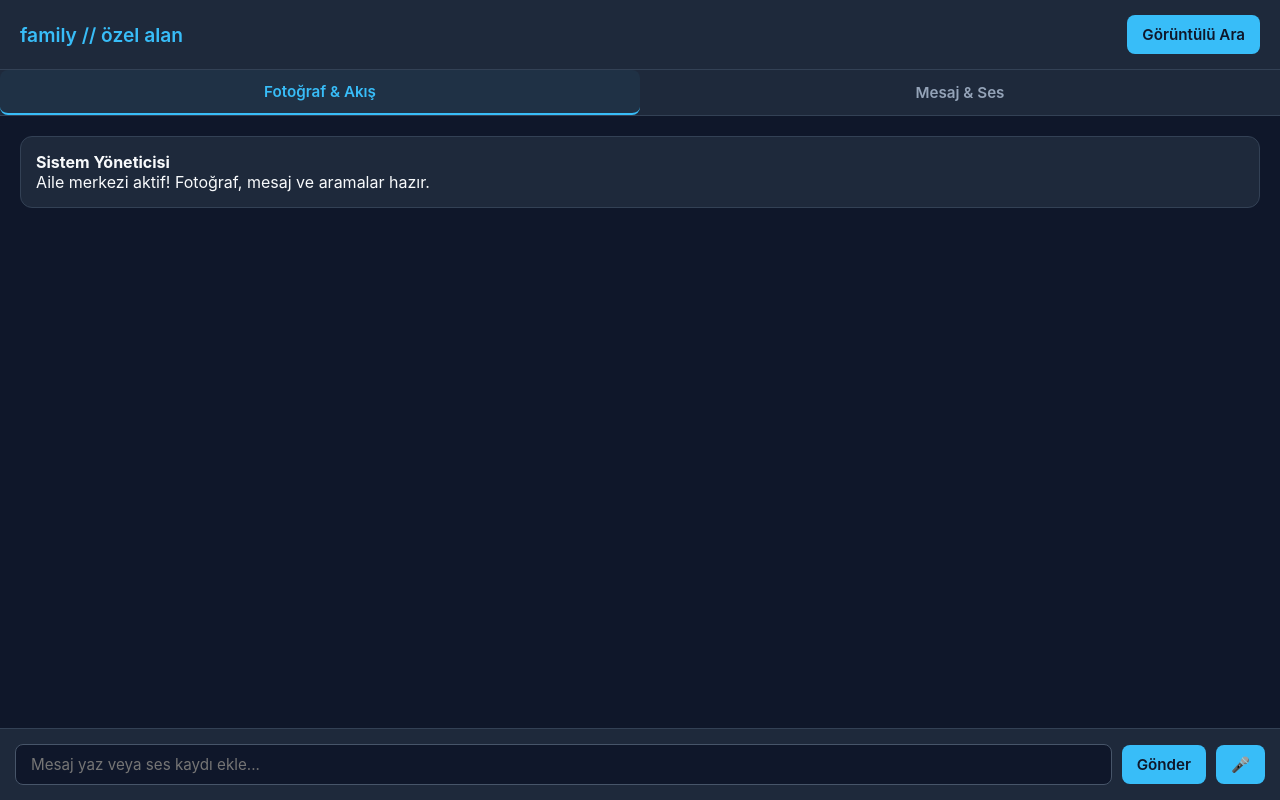
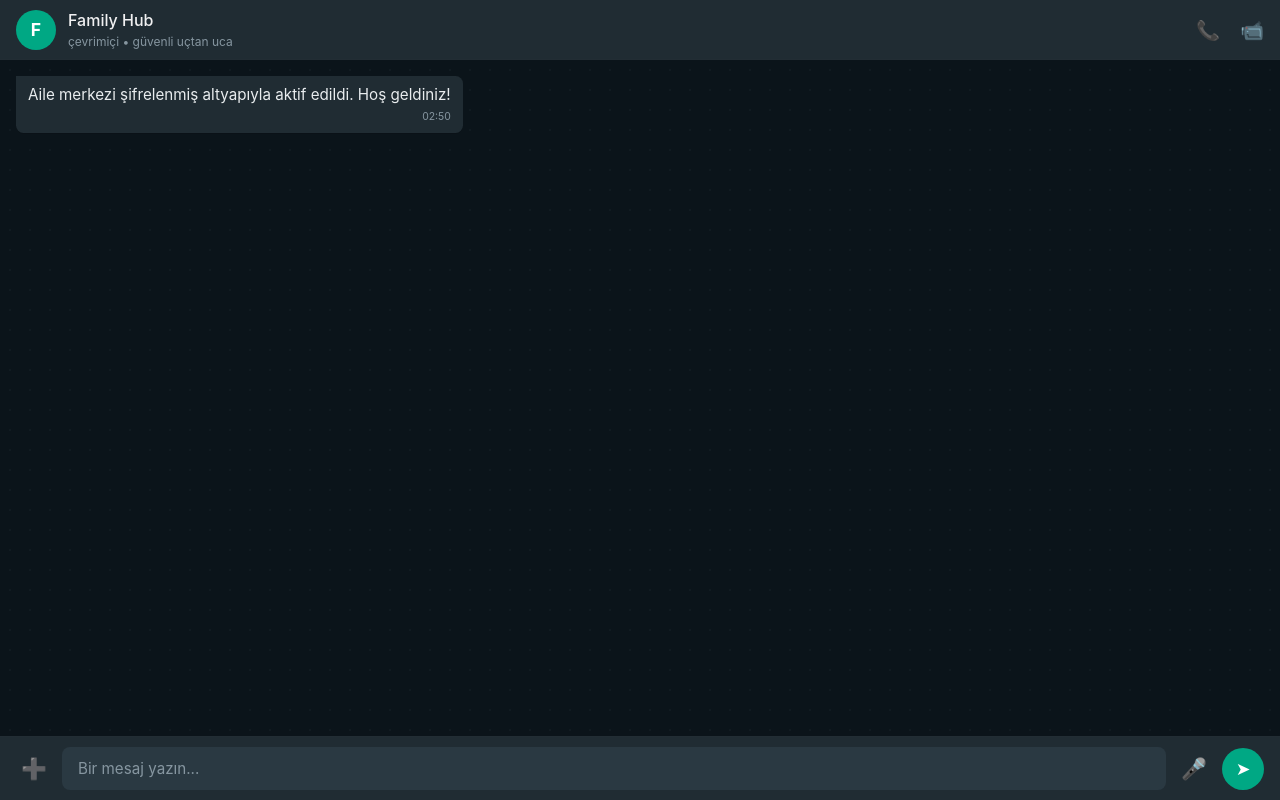
Before and after one commit to Synthetix0/FAMILY, a plain HTML site: page index.html in a window 1280 px wide. Drawn offline with Linux system fonts and the light colour scheme.

Commit message:
Update index.html for UI and functionality improvements

```diff
--- a/index.html
+++ b/index.html
@@ -2,127 +2,172 @@
 <html lang="tr">
 <head>
     <meta charset="UTF-8">
-    <meta name="viewport" content="width=device-width, initial-scale=1.0">
-    <title>Family - Özel Aile Merkezi</title>
+    <meta name="viewport" content="width=device-width, initial-scale=1.0, maximum-scale=1.0, user-scalable=no">
+    <title>Family // Secure Chat</title>
     <link rel="manifest" href="manifest.json">
-    <meta name="theme-color" content="#0f172a">
+    <meta name="theme-color" content="#0b141a">
     <style>
-        * { box-sizing: border-box; margin: 0; padding: 0; font-family: -apple-system, BlinkMacSystemFont, "Segoe UI", Roboto, sans-serif; }
-        body { background: #0f172a; color: #f8fafc; display: flex; flex-direction: column; height: 100vh; overflow: hidden; }
-        header { background: #1e293b; padding: 15px 20px; display: flex; justify-content: space-between; align-items: center; border-bottom: 1px solid #334155; }
-        h1 { font-size: 1.2rem; font-weight: 600; color: #38bdf8; }
-        .main-container { display: flex; flex: 1; overflow: hidden; }
-        sidebar { width: 300px; background: #1e293b; border-right: 1px solid #334155; display: flex; flex-direction: column; }
-        .content-area { flex: 1; display: flex; flex-direction: column; background: #0f172a; overflow-y: auto; padding: 20px; }
-        .tab-bar { display: flex; background: #1e293b; border-bottom: 1px solid #334155; }
-        .tab-btn { flex: 1; padding: 12px; background: none; border: none; color: #94a3b8; font-weight: 600; cursor: pointer; text-align: center; }
-        .tab-btn.active { color: #38bdf8; border-bottom: 2px solid #38bdf8; background: rgba(56, 189, 248, 0.05); }
-        .feed-card { background: #1e293b; border-radius: 12px; padding: 15px; margin-bottom: 15px; border: 1px solid #334155; }
-        .feed-card img { width: 100%; border-radius: 8px; margin-top: 10px; max-height: 350px; object-fit: cover; }
-        .controls { padding: 15px; background: #1e293b; border-top: 1px solid #334155; display: flex; gap: 10px; align-items: center; }
-        input, button { padding: 10px 15px; border-radius: 8px; border: 1px solid #475569; background: #0f172a; color: #fff; font-size: 0.95rem; }
-        input { flex: 1; }
-        button { background: #38bdf8; color: #0f172a; font-weight: 600; border: none; cursor: pointer; }
-        button:hover { background: #0ea5e9; }
-        .call-screen { display: none; position: fixed; inset: 0; background: rgba(15, 23, 42, 0.95); z-index: 100; flex-direction: column; justify-content: center; align-items: center; gap: 20px; }
-        video { width: 80%; max-width: 600px; border-radius: 12px; background: #000; }
+        * { box-sizing: border-box; margin: 0; padding: 0; font-family: -apple-system, BlinkMacSystemFont, "Segoe UI", Roboto, Helvetica, Arial, sans-serif; }
+        body { background: #0b141a; color: #e9edef; display: flex; flex-direction: column; height: 100vh; overflow: hidden; }
+
+        /* WhatsApp / Telegram Tarzı Üst Bar */
+        header { background: #202c33; padding: 10px 16px; display: flex; justify-content: space-between; align-items: center; border-bottom: 1px solid #222d34; height: 60px; }
+        .profile-info { display: flex; align-items: center; gap: 12px; }
+        .avatar { width: 40px; height: 40px; border-radius: 50%; background: #00a884; display: flex; align-items: center; justify-content: center; font-weight: bold; color: #fff; font-size: 1.1rem; }
+        .details h2 { font-size: 1rem; font-weight: 500; color: #f1f1f2; }
+        .details span { font-size: 0.75rem; color: #8696a0; }
+
+        .header-actions { display: flex; gap: 20px; }
+        .header-actions button { background: none; border: none; color: #aebac1; font-size: 1.2rem; cursor: pointer; }
+        .header-actions button:hover { color: #00a884; }
+
+        /* Sekme / Sohbet Alanı */
+        .app-body { flex: 1; display: flex; flex-direction: column; overflow: hidden; background: #0b141a; background-image: radial-gradient(#111b21 1px, transparent 1px); background-size: 20px 20px; }
+
+        .messages-container { flex: 1; overflow-y: auto; padding: 16px; display: flex; flex-direction: column; gap: 8px; }
+
+        /* Mesaj Baloncukları (Signal/WhatsApp tarzı) */
+        .message { max-width: 75%; padding: 8px 12px; border-radius: 7.5px; position: relative; font-size: 0.95rem; line-height: 1.4; word-wrap: break-word; box-shadow: 0 1px 0.5px rgba(0,0,0,0.13); }
+        .message.incoming { background: #202c33; align-self: flex-start; border-top-left-radius: 0; color: #e9edef; }
+        .message.outgoing { background: #005c4b; align-self: flex-end; border-top-right-radius: 0; color: #e9edef; }
+        .message .time { font-size: 0.65rem; color: #8696a0; float: right; margin-left: 8px; margin-top: 4px; line-height: 1.5; }
+        .message img { width: 100%; border-radius: 6px; margin-top: 4px; max-height: 250px; object-fit: cover; }
+
+        /* Alt Yazışma ve Kontrol Paneli */
+        .chat-input-bar { background: #202c33; padding: 10px 16px; display: flex; align-items: center; gap: 10px; border-top: 1px solid #222d34; }
+        .chat-input-bar input { flex: 1; background: #2a3942; border: none; padding: 12px 16px; border-radius: 8px; color: #e9edef; font-size: 0.95rem; outline: none; }
+        .chat-input-bar input::placeholder { color: #8696a0; }
+
+        .icon-btn { background: none; border: none; color: #8696a0; font-size: 1.3rem; cursor: pointer; padding: 5px; }
+        .icon-btn:hover { color: #e9edef; }
+        .send-btn { background: #00a884; color: #fff; border: none; width: 42px; height: 42px; border-radius: 50%; display: flex; align-items: center; justify-content: center; cursor: pointer; font-size: 1.1rem; }
+        .send-btn:hover { background: #01755c; }
+
+        /* Görüntülü Arama Ekranı (Telegram/Signal tarzı tam ekran) */
+        .call-screen { display: none; position: fixed; inset: 0; background: #0b141a; z-index: 1000; flex-direction: column; justify-content: space-between; padding: 20px; }
+        .video-grid { flex: 1; display: flex; flex-direction: column; justify-content: center; align-items: center; position: relative; gap: 10px; }
+        video { width: 100%; max-height: 70vh; border-radius: 12px; object-fit: cover; background: #111; }
+        #localVideo { width: 120px; height: 160px; position: absolute; bottom: 20px; right: 20px; border-radius: 8px; border: 2px solid #fff; }
+        .call-controls { display: flex; justify-content: center; gap: 20px; padding-bottom: 20px; }
+        .call-btn { width: 60px; height: 60px; border-radius: 50%; border: none; font-size: 1.3rem; cursor: pointer; display: flex; align-items: center; justify-content: center; color: #fff; }
+        .end-call { background: #ea0038; }
+        .mute-call { background: #2a3942; }
+
+        /* Medya Yükleme Menüsü */
+        .media-menu { display: none; position: absolute; bottom: 70px; left: 16px; background: #233138; border-radius: 12px; padding: 10px; box-shadow: 0 4px 12px rgba(0,0,0,0.3); flex-direction: column; gap: 8px; border: 1px solid #2f3b43; }
+        .media-menu button { background: none; border: none; color: #e9edef; padding: 8px 16px; text-align: left; cursor: pointer; border-radius: 6px; font-size: 0.9rem; display: flex; align-items: center; gap: 10px; }
+        .media-menu button:hover { background: #182229; }
     </style>
 </head>
 <body>
 
+    <!-- Üst Bar (WhatsApp Tarzı) -->
     <header>
-        <h1>family // özel alan</h1>
-        <button onclick="startCall()">Görüntülü Ara</button>
+        <div class="profile-info">
+            <div class="avatar">F</div>
+            <div class="details">
+                <h2>Family Hub</h2>
+                <span>çevrimiçi • güvenli uçtan uca</span>
+            </div>
+        </div>
+        <div class="header-actions">
+            <button onclick="startCall('audio')" title="Sesli Ara">📞</button>
+            <button onclick="startCall('video')" title="Görüntülü Ara">📹</button>
+        </div>
     </header>
 
-    <div class="tab-bar">
-        <button class="tab-btn active" onclick="switchTab('feed')">Fotoğraf & Akış</button>
-        <button class="tab-btn" onclick="switchTab('chat')">Mesaj & Ses</button>
-    </div>
-
-    <div class="main-container">
-        <div class="content-area" id="feed-view">
-            <div class="feed-card">
-                <strong>Sistem Yöneticisi</strong>
-                <p>Aile merkezi aktif! Fotoğraf, mesaj ve aramalar hazır.</p>
-            </div>
-        </div>
-
-        <div class="content-area" id="chat-view" style="display:none;">
-            <div style="flex:1; overflow-y:auto; margin-bottom:15px;" id="chat-messages">
-                <div style="background:#1e293b; padding:10px; border-radius:8px; margin-bottom:10px; width:fit-content;">
-                    <small style="color:#94a3b8;">Fatih</small>
-                    <p>Herkese selam, sistem kuruldu!</p>
-                </div>
+    <!-- Sohbet ve Akış Alanı -->
+    <div class="app-body">
+        <div class="messages-container" id="msgContainer">
+            <div class="message incoming">
+                <p>Aile merkezi şifrelenmiş altyapıyla aktif edildi. Hoş geldiniz!</p>
+                <span class="time">02:50</span>
             </div>
         </div>
     </div>
 
-    <div class="controls">
-        <input type="text" id="msgInput" placeholder="Mesaj yaz veya ses kaydı ekle...">
-        <button onclick="sendMessage()">Gönder</button>
-        <button onclick="toggleRecord()" id="recBtn">🎤</button>
+    <!-- Medya Seçenek Menüsü -->
+    <div class="media-menu" id="mediaMenu">
+        <button onclick="document.getElementById('fileInput').click()">📷 Fotoğraf / Video Gönder</button>
+        <button onclick="toggleRecord()">🎤 Ses Kaydı Bırak</button>
+        <input type="file" id="fileInput" accept="image/*" style="display:none" onchange="handleImageUpload(event)">
     </div>
 
+    <!-- Alt Mesaj Yazma Barı -->
+    <div class="chat-input-bar" style="position: relative;">
+        <button class="icon-btn" onclick="toggleMediaMenu()">➕</button>
+        <input type="text" id="messageInput" placeholder="Bir mesaj yazın..." onkeypress="handleKeyPress(event)">
+        <button class="icon-btn" id="micBtn" onclick="toggleRecord()">🎤</button>
+        <button class="send-btn" onclick="sendMessage()">➤</button>
+    </div>
+
+    <!-- Görüntülü / Sesli Arama Ekranı -->
     <div class="call-screen" id="callScreen">
-        <h2>Canlı Görüşme</h2>
-        <video id="localVideo" autoplay playsinline muted></video>
-        <video id="remoteVideo" autoplay playsinline></video>
-        <button onclick="endCall()" style="background:#ef4444; color:#fff;">Aramayı Sonlandır</button>
+        <div style="text-align: center; padding-top: 10px;">
+            <h3 id="callStatusText" style="color: #00a884;">Bağlantı Kuruluyor...</h3>
+        </div>
+        <div class="video-grid">
+            <video id="remoteVideo" autoplay playsinline></video>
+            <video id="localVideo" autoplay playsinline muted></video>
+        </div>
+        <div class="call-controls">
+            <button class="call-btn mute-call" onclick="toggleMute()">🎙️</button>
+            <button class="call-btn end-call" onclick="endCall()">❌</button>
+        </div>
     </div>
 
     <script>
-        function switchTab(tab) {
-            document.querySelectorAll('.tab-btn').forEach(b => b.classList.remove('active'));
-            if(tab === 'feed') {
-                document.getElementById('feed-view').style.display = 'block';
-                document.getElementById('chat-view').style.display = 'none';
-                event.target.classList.add('active');
-            } else {
-                document.getElementById('feed-view').style.display = 'none';
-                document.getElementById('chat-view').style.display = 'block';
-                event.target.classList.add('active');
-            }
+        function getCurrentTime() {
+            const now = new Date();
+            return now.getHours().toString().padStart(2, '0') + ':' + now.getMinutes().toString().padStart(2, '0');
         }
 
         function sendMessage() {
-            const txt = document.getElementById('msgInput').value;
-            if(!txt) return;
-            const chatBox = document.getElementById('chat-messages');
-            chatBox.innerHTML += `<div style="background:#1e293b; padding:10px; border-radius:8px; margin-bottom:10px; width:fit-content; margin-left:auto;"><p>${txt}</p></div>`;
-            document.getElementById('msgInput').value = '';
-            chatBox.scrollTop = chatBox.scrollHeight;
+            const input = document.getElementById('messageInput');
+            const txt = input.value.trim();
+            if (!txt) return;
+
+            const container = document.getElementById('msgContainer');
+            container.innerHTML += `
+                <div class="message outgoing">
+                    <p>${txt}</p>
+                    <span class="time">${getCurrentTime()} ✓✓</span>
+                </div>
+            `;
+            input.value = '';
+            container.scrollTop = container.scrollHeight;
+        }
+
+        function handleKeyPress(e) {
+            if (e.key === 'Enter') sendMessage();
+        }
+
+        function toggleMediaMenu() {
+            const menu = document.getElementById('mediaMenu');
+            menu.style.display = menu.style.display === 'flex' ? 'none' : 'flex';
+        }
+
+        function handleImageUpload(event) {
+            const file = event.target.files[0];
+            if (!file) return;
+
+            const reader = new FileReader();
+            reader.onload = function(e) {
+                const container = document.getElementById('msgContainer');
+                container.innerHTML += `
+                    <div class="message outgoing">
+                        <img src="${e.target.result}" alt="Fotoğraf">
+                        <span class="time">${getCurrentTime()} ✓✓</span>
+                    </div>
+                `;
+                container.scrollTop = container.scrollHeight;
+            };
+            reader.readAsDataURL(file);
+            document.getElementById('mediaMenu').style.display = 'none';
         }
 
         let recording = false;
         function toggleRecord() {
             recording = !recording;
-            const btn = document.getElementById('recBtn');
-            btn.style.background = recording ? '#ef4444' : '#38bdf8';
-            if(recording) {
-                alert("Ses kaydı alınıyor... (Simülasyon aktif)");
-            } else {
-                alert("Ses kaydı sohbete eklendi!");
-            }
-        }
-
-        async function startCall() {
-            document.getElementById('callScreen').style.display = 'flex';
-            try {
-                const stream = await navigator.mediaDevices.getUserMedia({ video: true, audio: true });
-                document.getElementById('localVideo').srcObject = stream;
-            } catch (err) {
-                alert("Kamera/Mikrofon izni alınamadı: " + err.message);
-            }
-        }
-
-        function endCall() {
-            document.getElementById('callScreen').style.display = 'none';
-            const videoEl = document.getElementById('localVideo');
-            if(videoEl.srcObject) {
-                videoEl.srcObject.getTracks().forEach(track => track.stop());
-            }
-        }
-    </script>
-</body>
-</html>
+            const btn = document.getElementById('micBtn');
+            btn.style.color = recording ? '#ea0038' : '#86
```
